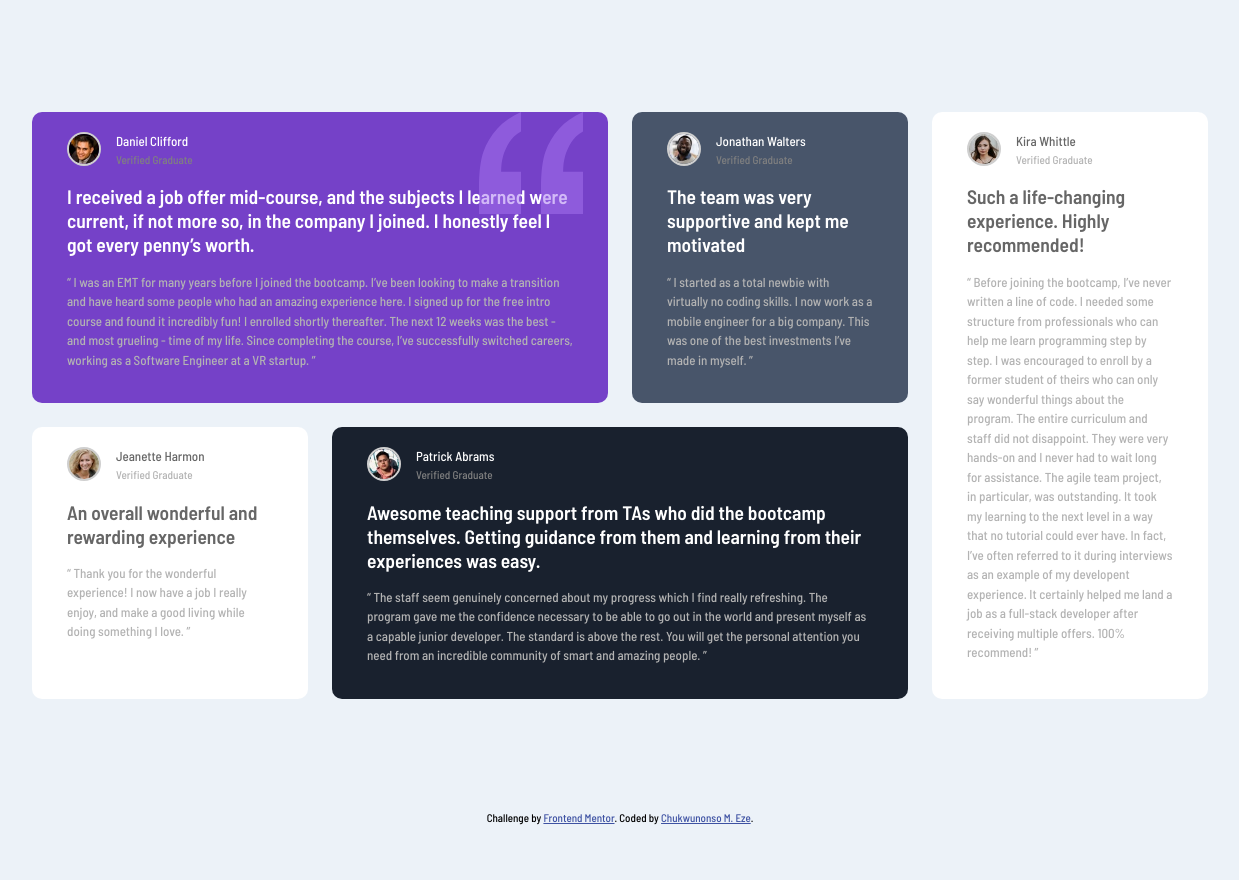
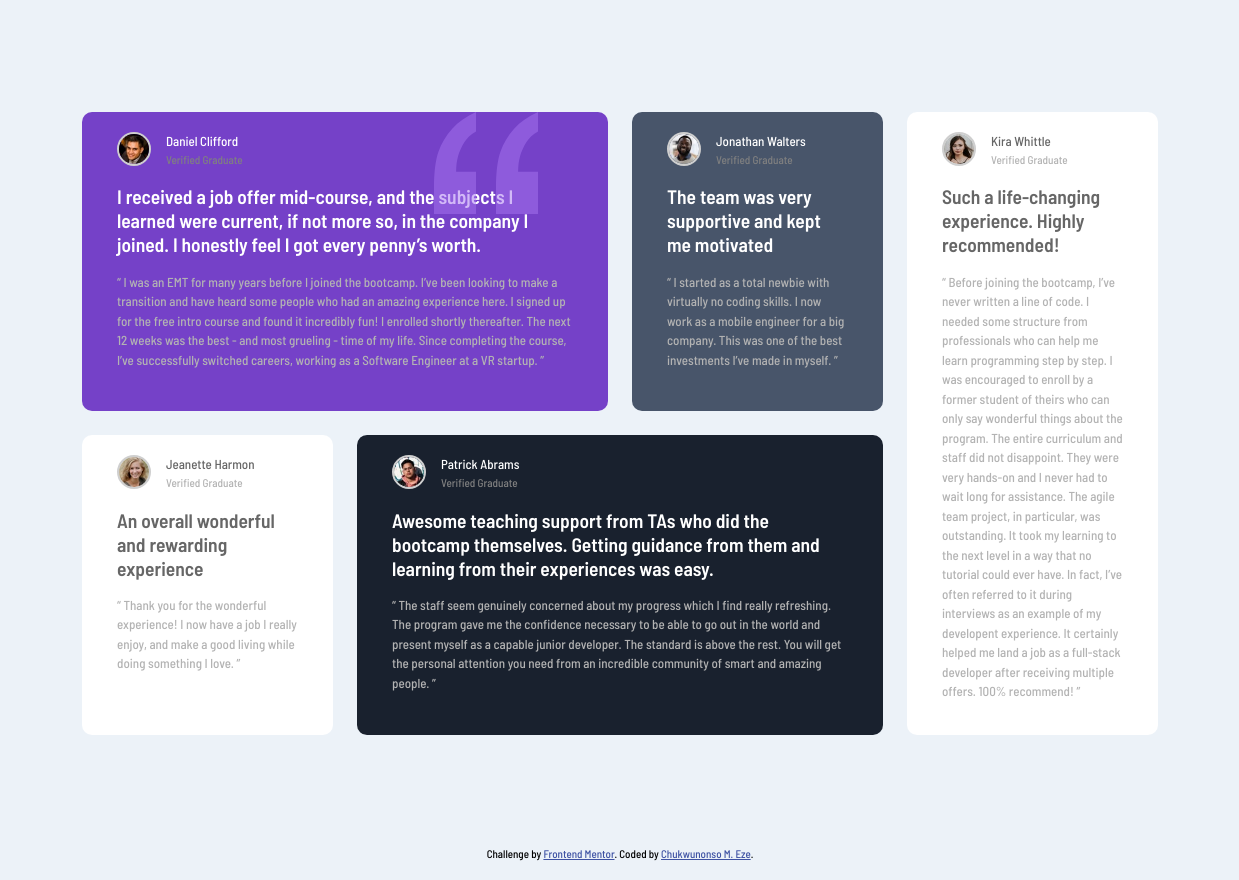
Before and after one commit to mattivricky/testimonial-grid-section, a plain HTML site: page index.html in a window 1536 px wide. Shown: the whole page, without its empty margins (148-1387 px from the left). Before the commit the page ends 844 px from the top, so only its background shows below. Drawn offline with Linux system fonts and the light colour scheme.

Commit message:
latest update

```diff
--- a/styles.css
+++ b/styles.css
@@ -128,7 +128,7 @@ p{
         display: grid;
         grid-template-columns: 1fr 1fr 1fr 1fr;
         margin: 100px auto;
-        width: 1200px;
+        width: 1100px;
     }
 
     .profile-container{
@@ -137,6 +137,13 @@ p{
         padding: 20px 35px;
         margin: 12px;
         text-align: left;
+    }
+
+    .quote-sign{
+        position: absolute;
+        top: 0;
+        right: 70px;
+        opacity: 0.5;
     }
 
     .daniel{
```
